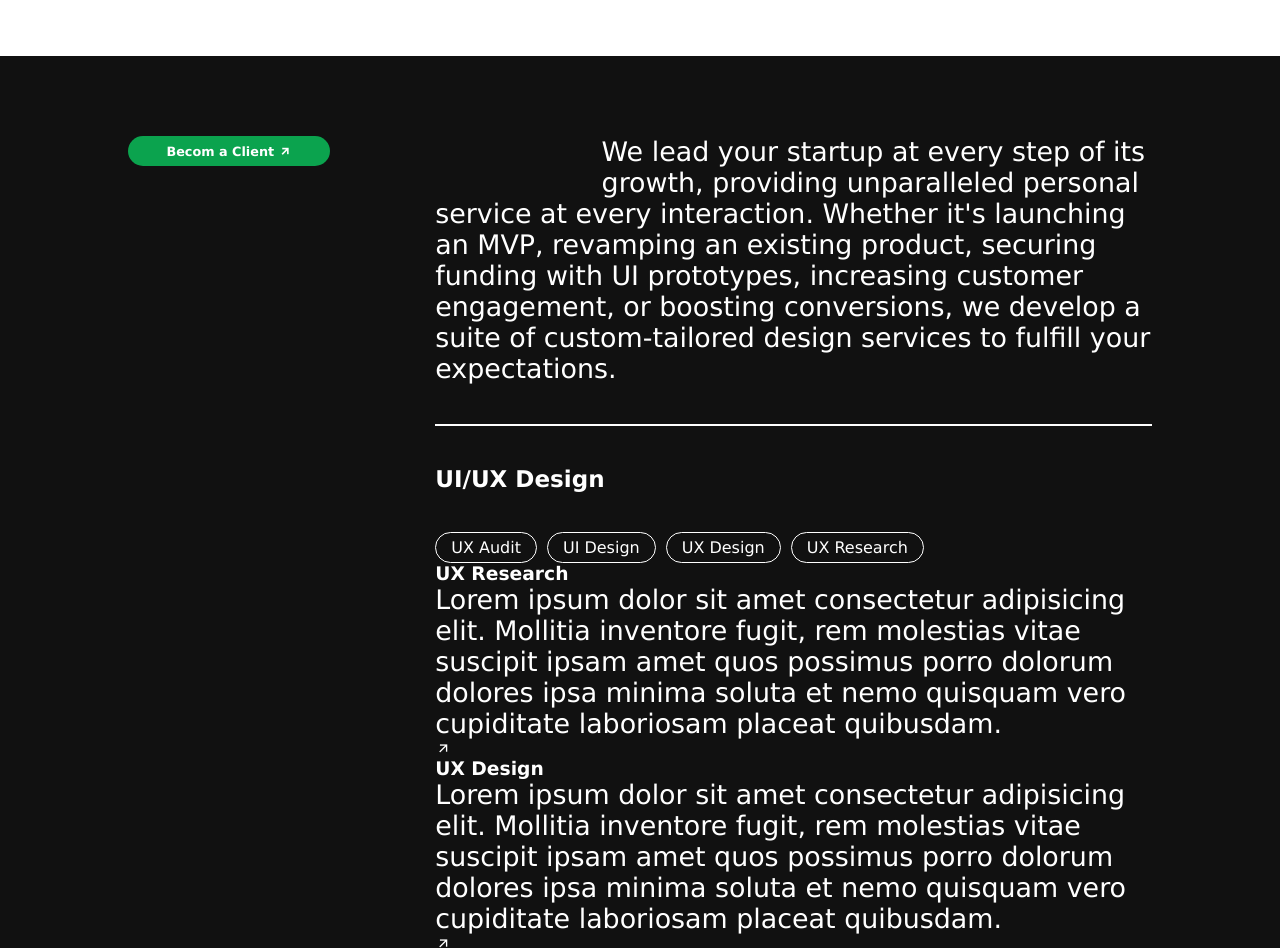
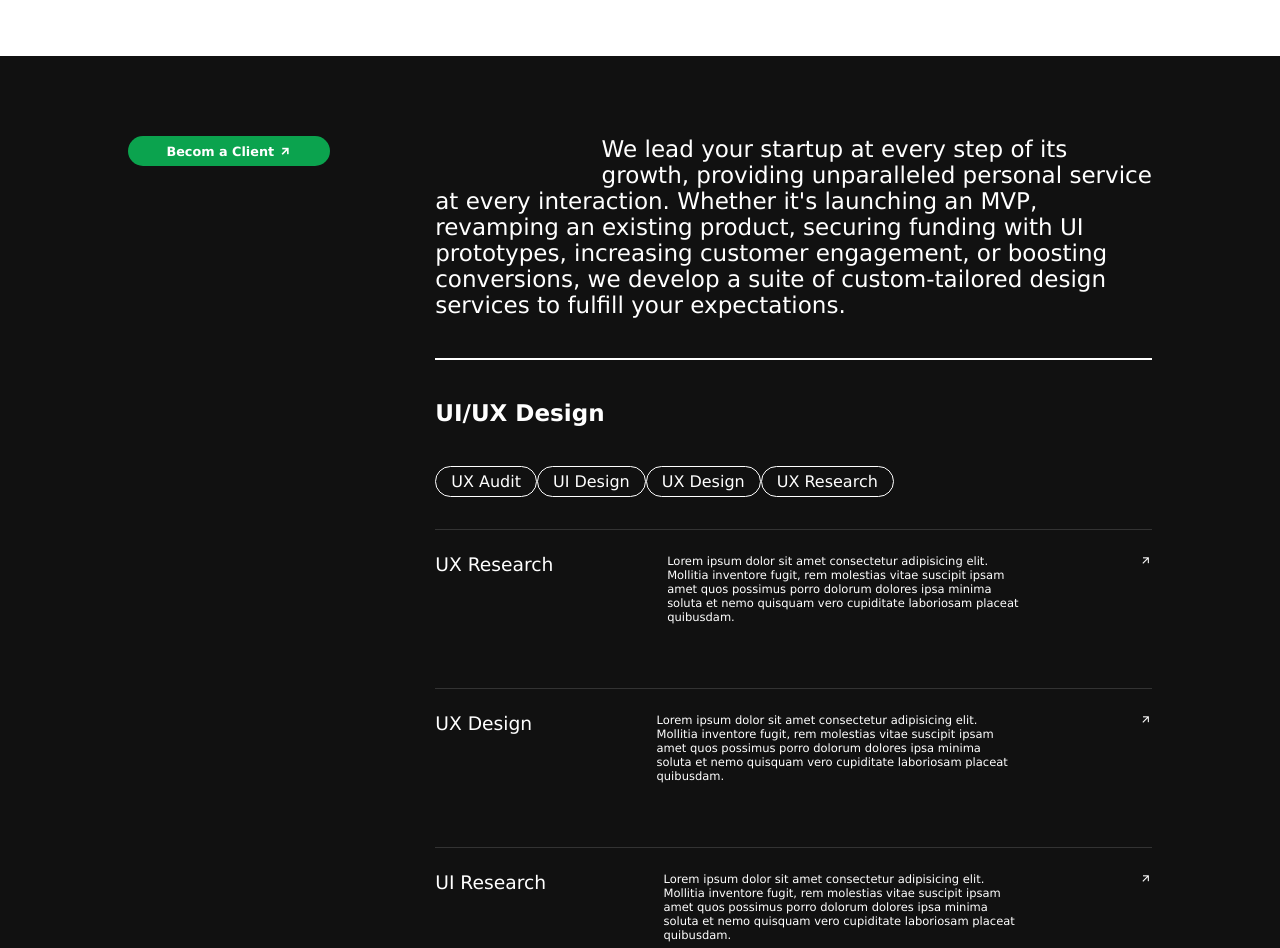
Before and after one commit to heyyitskamran/LAZAREV, a plain HTML site: page index.html in a window 1280 px wide. Shown: the part 3560-4508 px from the top of the page. Drawn offline with nearby package versions, Linux system fonts and the light colour scheme.

Commit message:
Refactor page5 styles: adjust font sizes, update flex layout, and add new hover effects for improved UX

```diff
--- a/styles.css
+++ b/styles.css
@@ -412,7 +412,7 @@ nav button svg {
 }
 
 .page5-right p {
-  font-size: 2.1vw;
+  font-size: 1.8vw;
   font-weight: 200;
 }
 
@@ -436,8 +436,8 @@ nav button svg {
 
 .page5-content .flex{
   display: flex;
-  gap: 10px;
   margin-top: 5vh;
+  margin-bottom: 4vh;
 }
 
 .page5-content .flex h4{
@@ -446,3 +446,69 @@ nav button svg {
   padding: 5px 15px;
   font-weight: 400;
 }
+
+.page5-elem{
+  display: flex;
+  align-items: flex-start;
+  justify-content: space-between;
+  padding-top: 3vh;
+  padding-bottom: 8vh;
+  position: relative;
+  transition: all ease-out .5s;
+  border-top:1px solid #333 ;
+  overflow: hidden;
+  /* background-color:blueviolet; */
+}
+
+.page5-elem p{
+  width: 50%;
+  font-size: .9vw;
+  position: relative;
+  z-index: 8;
+}
+
+.page5-elem h3{
+  font-weight: 500;
+  position: relative;
+  z-index: 8;
+  transition: all cubic-bezier(0.19, 1, 0.22, 1) 1s;
+
+}
+
+.page5-elem i{
+  font-size: 1vw;
+  position: relative;
+  z-index: 8;
+  transition: all cubic-bezier(0.19, 1, 0.22, 1) 1s;
+
+}
+
+.over{
+  height: 100%;
+  width: 100%;
+  top: 0;
+  background-color: #222;
+  position: absolute;
+  transform: translateY(-100%);
+  opacity: 0;
+  transition: all cubic-bezier(0.19, 1, 0.22, 1) 1s;
+
+}
+
+.page5-elem:hover h3{
+  padding-left: 1vw;
+}
+
+.page5-elem:hover i{
+  padding-right: 1vw;
+}
+
+.page5-elem:hover .over{
+  transform: translateY(0);
+  opacity: 1;
+}
+
+.page5-elem:hover{
+  border-top: 2px solid #fff;
+  transition: all cubic-bezier(0.19, 1, 0.22, 1) 1s;
+}
```
